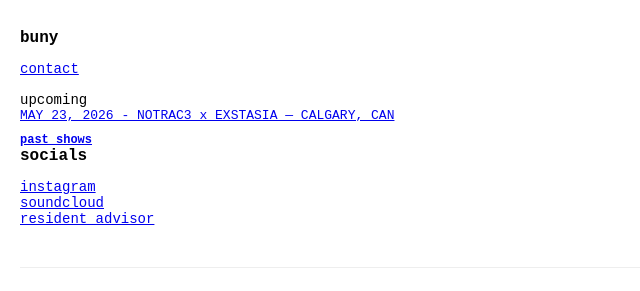
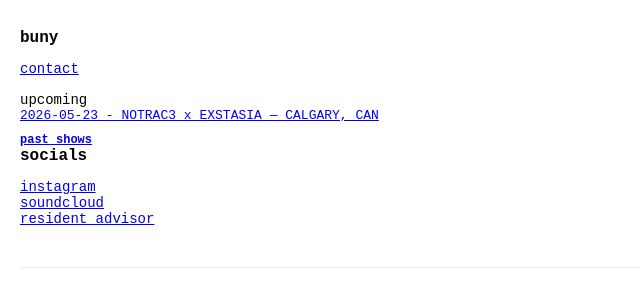
Before and after one commit to 746a70/buny, a Jekyll site: the page built from index.md, in a window 1280 px wide. Shown: the part 274-565 px from the top of the page, without its empty margins (0-640 px from the left). Built offline with Jekyll 4.4.1, drawn with Linux system fonts in a browser that asks for light colours.

Commit message:
Update shows.yml

```diff
--- a/_data/shows.yml
+++ b/_data/shows.yml
@@ -1,4 +1,4 @@
 - title: NOTRAC3 x EXSTASIA
-  date: MAY 23, 2026
+  date: 2026-05-23
   location: CALGARY, CAN
   link: https://tickets.com
```
